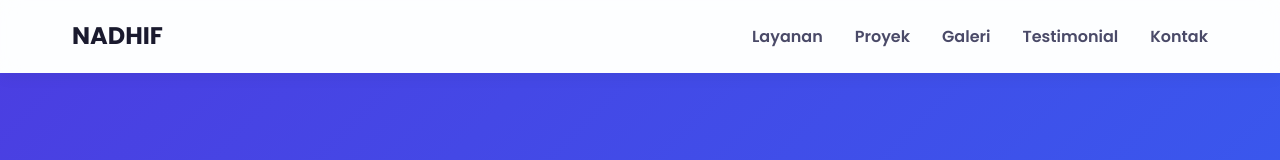
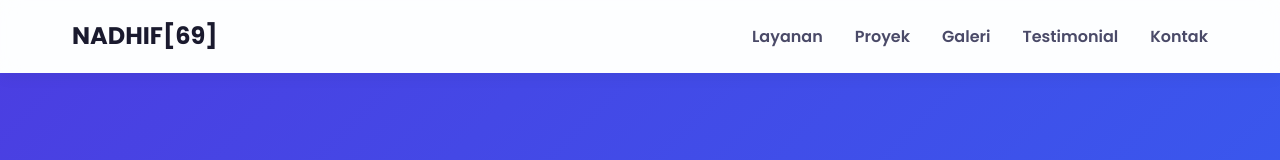
Before and after one commit to nadhzzz/Tugas-Module-3, a plain HTML site: page index.html in a window 1280 px wide. Shown: the top 160 px of the page. Drawn offline with Linux system fonts and the light colour scheme; a script that the page names is missing.

Commit message:
Update index.html

```diff
--- a/index.html
+++ b/index.html
@@ -15,7 +15,7 @@
 
     <nav class="main-nav">
         <div class="container">
-            <a href="#" class="nav-logo">NADHIF</a>
+            <a href="#" class="nav-logo">NADHIF[69]</a>
             <ul class="nav-links">
                 <li><a href="#layanan">Layanan</a></li>
                 <li><a href="#proyek">Proyek</a></li>
```
